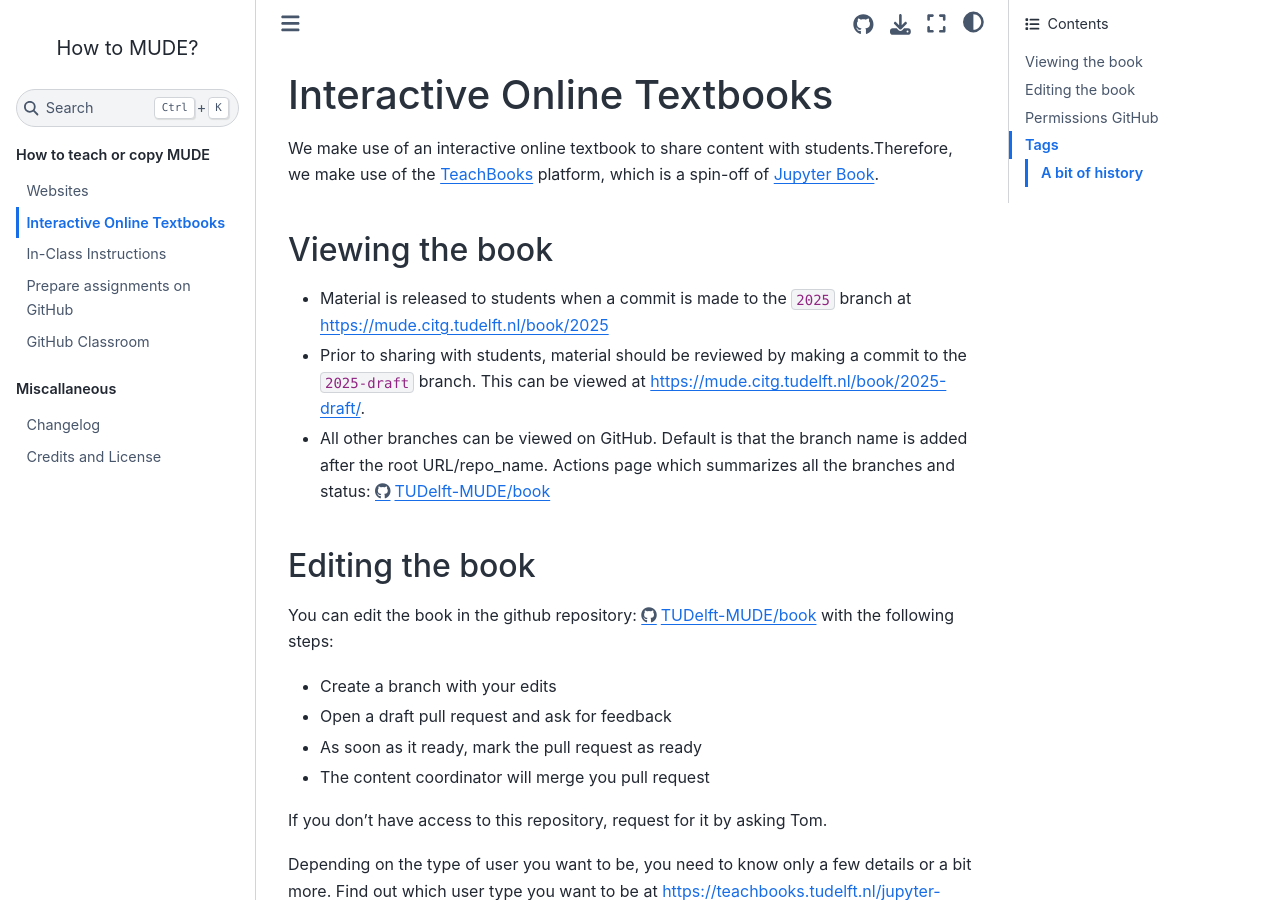
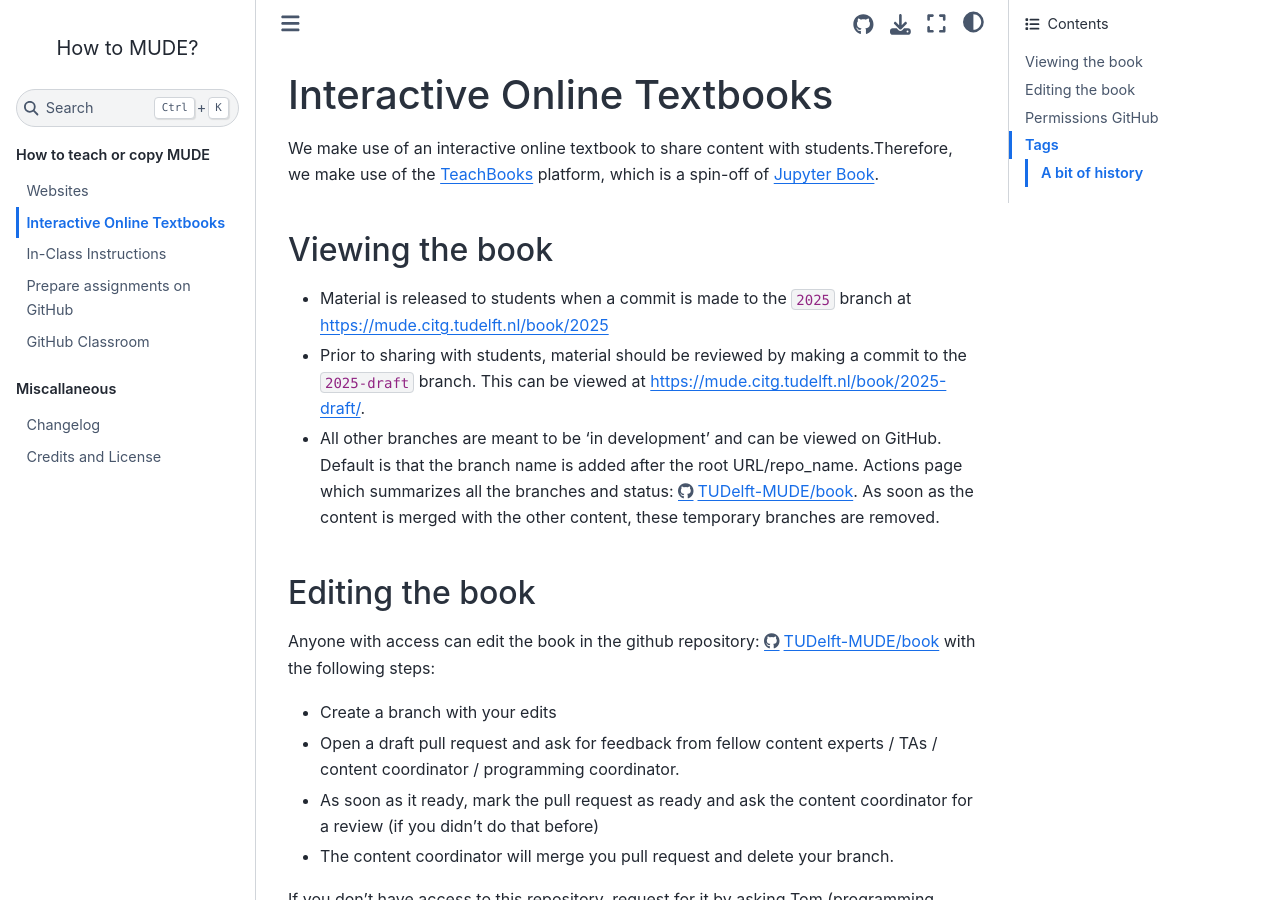
Before and after one commit to TUDelft-MUDE/teacher, a Jupyter Book: the page built from book/book.md, in a window 1280 px wide and 900 px high. Built offline with Jupyter Book 1.0.4 settings and Sphinx 7.4.7 and the Sphinx Book theme 1.1.4, drawn with Linux system fonts in a browser that asks for light colours; comment, search, counter and statistics services are not loaded; some of the changed text lies outside the part shown.

Commit message:
Update book.md

```diff
--- a/book/book.md
+++ b/book/book.md
@@ -6,17 +6,17 @@
 
 - Material is released to students when a commit is made to the `2025` branch at [https://mude.citg.tudelft.nl/book/2025](https://mude.citg.tudelft.nl/book/2025)
 - Prior to sharing with students, material should be reviewed by making a commit to the `2025-draft` branch. This can be viewed at [https://mude.citg.tudelft.nl/book/2025-draft/](https://mude.citg.tudelft.nl/book/2025-draft/).
-- All other branches can be viewed on GitHub. Default is that the branch name is added after the root URL/repo_name. Actions page which summarizes all the branches and status: [https://github.com/TUDelft-MUDE/book/actions](https://github.com/TUDelft-MUDE/book/actions)
+- All other branches are meant to be 'in development' and can be viewed on GitHub. Default is that the branch name is added after the root URL/repo_name. Actions page which summarizes all the branches and status: [https://github.com/TUDelft-MUDE/book/actions](https://github.com/TUDelft-MUDE/book/actions). As soon as the content is merged with the other content, these temporary branches are removed.
 
 
 ## Editing the book
-You can edit the book in the github repository: [https://github.com/TUDelft-MUDE/book](https://github.com/TUDelft-MUDE/book) with the following steps:
+Anyone with access can edit the book in the github repository: [https://github.com/TUDelft-MUDE/book](https://github.com/TUDelft-MUDE/book) with the following steps:
 - Create a branch with your edits
-- Open a draft pull request and ask for feedback
-- As soon as it ready, mark the pull request as ready
-- The content coordinator will merge you pull request
+- Open a draft pull request and ask for feedback from fellow content experts / TAs / content coordinator / programming coordinator.
+- As soon as it ready, mark the pull request as ready and ask the content coordinator for a review (if you didn't do that before)
+- The content coordinator will merge you pull request and delete your branch.
 
-If you don't have access to this repository, request for it by asking Tom.
+If you don't have access to this repository, request for it by asking Tom (programming coordinator). If you want to start straight away, fork the book instead of creating a fork.
 
 Depending on the type of user you want to be, you need to know only a few details or a bit more. Find out which user type you want to be at [https://teachbooks.tudelft.nl/jupyter-book-manual/installation-and-setup/user_types.html](https://teachbooks.tudelft.nl/jupyter-book-manual/installation-and-setup/user_types.html).
 
```
